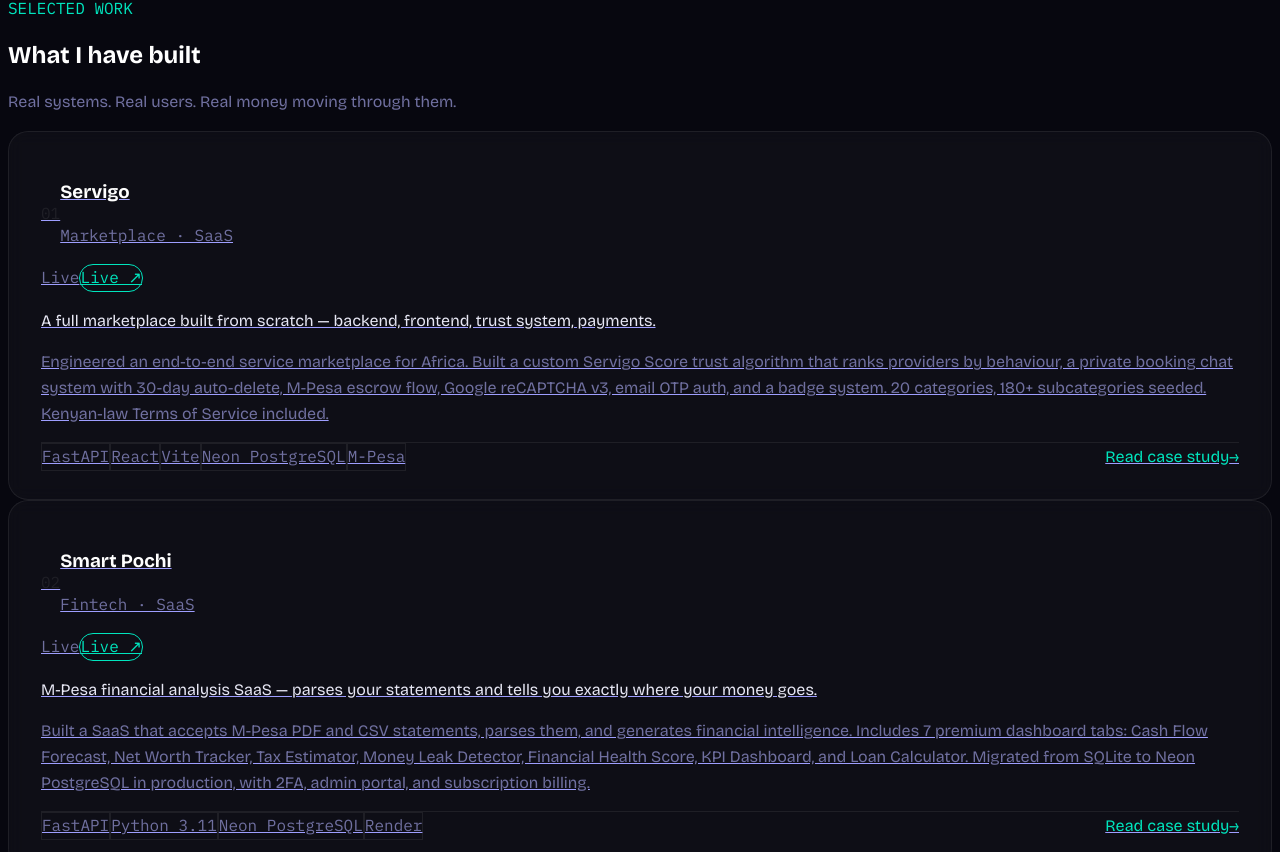
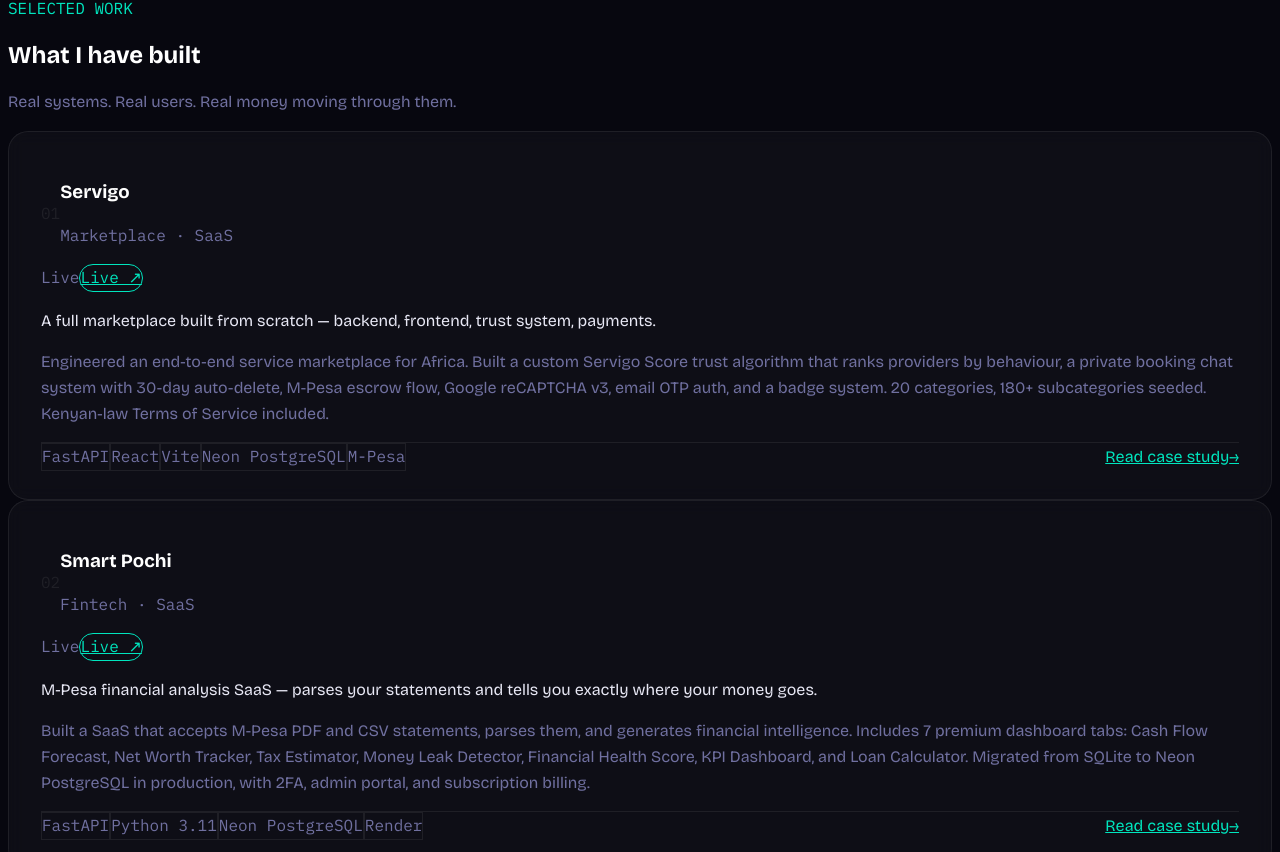
Before and after one commit to Bri-ankash/Kalali-B.M-Portfolio, a Next.js app: page / in a window 1280 px wide. Shown: the part 892-1744 px from the top of the page. Built offline with nearby package versions, Linux system fonts and the light colour scheme.

Commit message:
fix: remove nested anchor — card is now div, only CTA uses Link

```diff
--- a/app/components/projects.tsx
+++ b/app/components/projects.tsx
@@ -73,8 +73,7 @@
 
       <div className="flex flex-col gap-5">
         {projects.map((p, i) => (
-          <Link key={p.slug} href={`/projects/${p.slug}`} className="group block">
-            <div className="project-card">
+          <div key={p.slug} className="project-card group">
 
             <div className="flex flex-col md:flex-row md:items-start md:justify-between gap-4 mb-4">
               <div className="flex items-center gap-4">
@@ -95,8 +94,8 @@
                   <span className="text-xs mono" style={{ color: "var(--text-muted)" }}>{p.status}</span>
                 </div>
                 {p.url && (
-                    <a href={p.url} target="_blank" rel="noopener noreferrer" onClick={(e) => e.stopPropagation()}
-                      className="text-xs mono px-3 py-1 rounded-full border transition-colors hover:border-current"
+                  <a href={p.url} target="_blank" rel="noopener noreferrer"
+                    className="text-xs mono px-3 py-1 rounded-full border transition-colors"
                     style={{ color: "var(--accent)", borderColor: "var(--accent)" }}>
                     Live ↗
                   </a>
@@ -121,14 +120,14 @@
                   </span>
                 ))}
               </div>
-                <span className="text-sm font-semibold flex items-center gap-1 transition-all group-hover:gap-2"
+              <Link href={`/projects/${p.slug}`}
+                className="text-sm font-semibold flex items-center gap-1 hover:gap-2 transition-all"
                 style={{ color: "var(--accent)" }}>
-                  Read case study <span className="group-hover:translate-x-1 transition-transform inline-block">→</span>
-                </span>
+                Read case study <span className="transition-transform inline-block">→</span>
+              </Link>
             </div>
 
           </div>
-          </Link>
         ))}
       </div>
 
```
Lines whose indentation alone changed are shown as unchanged.
